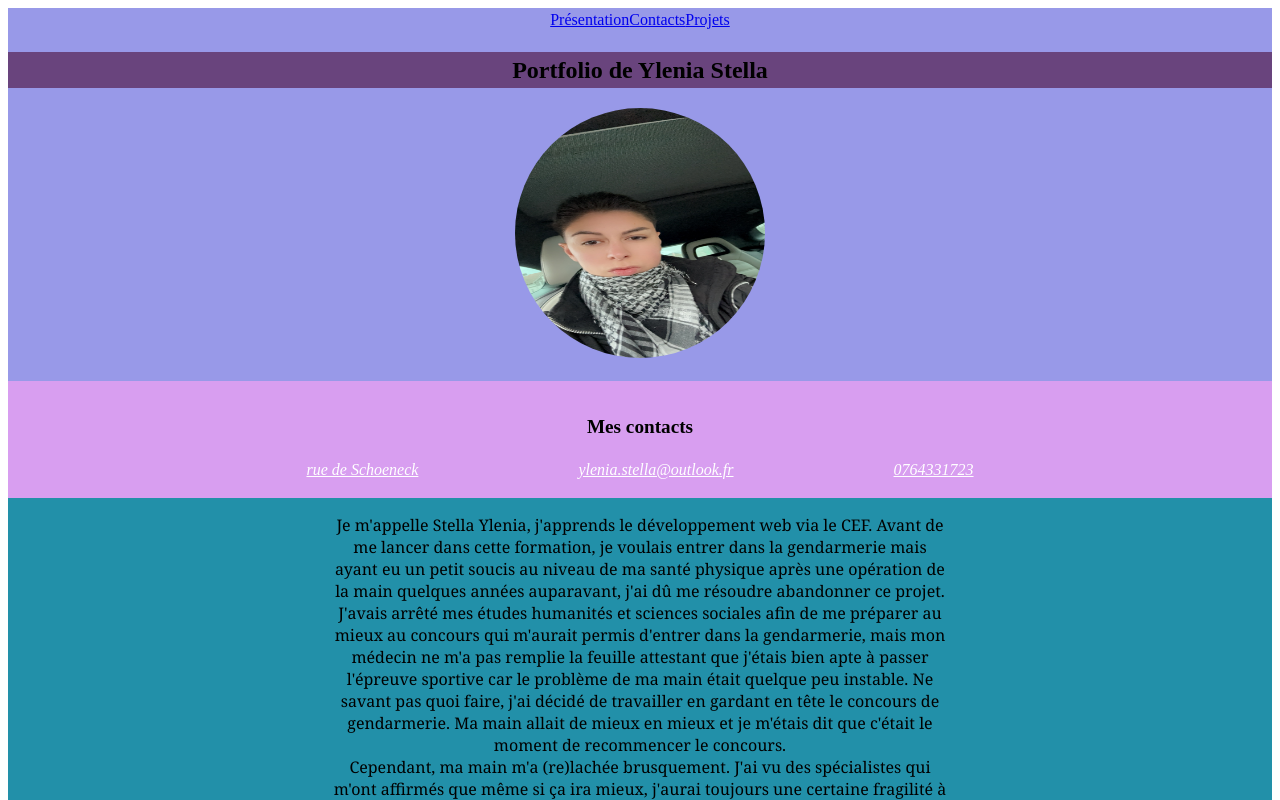
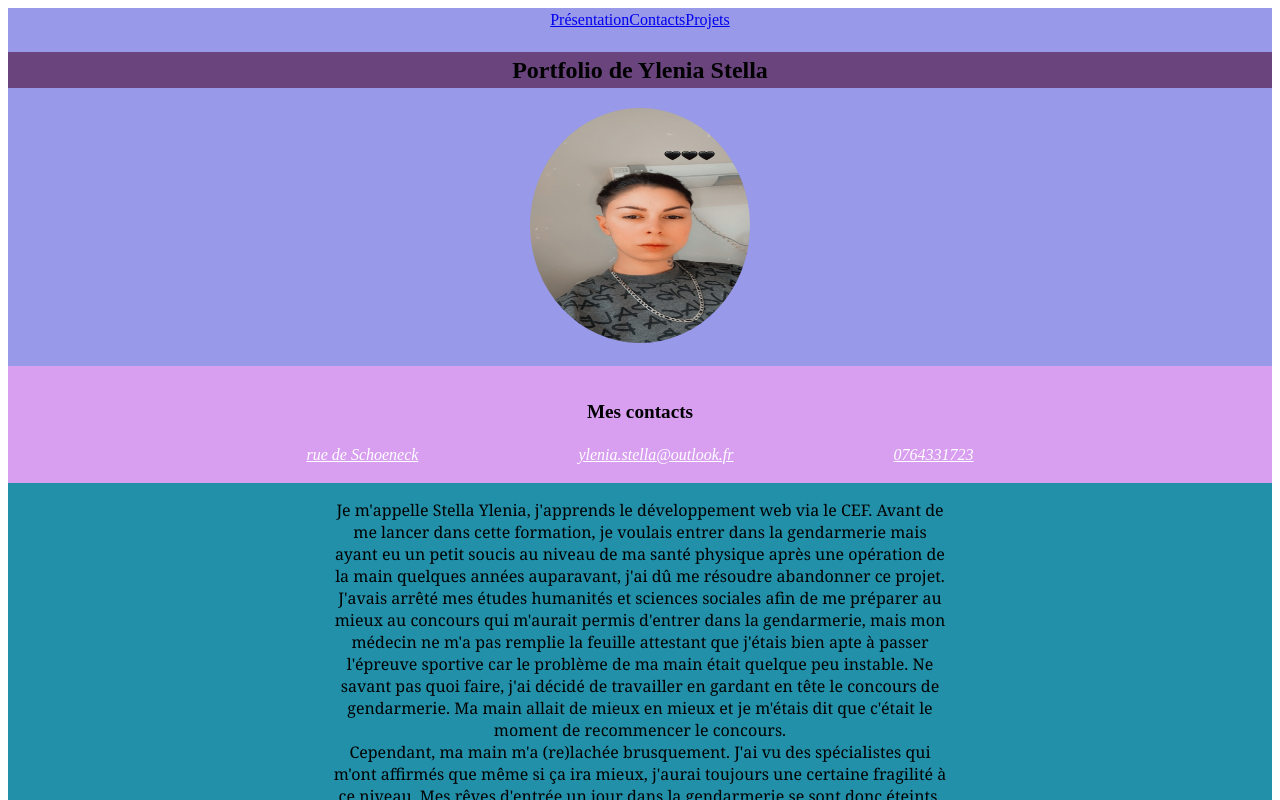
Before and after one commit to yleniastella11/mon-projet-vue, a Vue app: page / in a window 1280 px wide. Shown: the top 800 px of the page. Built offline with nearby package versions, Linux system fonts and the light colour scheme.

Commit message:
second commit

```diff
--- a/src/App.vue
+++ b/src/App.vue
@@ -43,8 +43,8 @@ header img {
   background-color: #A3547C;
   display: inline-block;
   justify-content: center;
-  width: 150px;
-  height: 150px;
+  width: 220px;
+  height: 235px;
   border-radius: 55%;
 }
 
--- a/src/components/Header.vue
+++ b/src/components/Header.vue
@@ -60,8 +60,8 @@ header img {
   background-color: #A3547C;
   display: inline-block;
   justify-content: center;
-  width: 250px;
-  height: 250px;
+  width: 220px;
+  height: 235px;
   border-radius: 55%;
 }
 
```
Also changed, not shown: src/assets/profile-picture.jpg.
